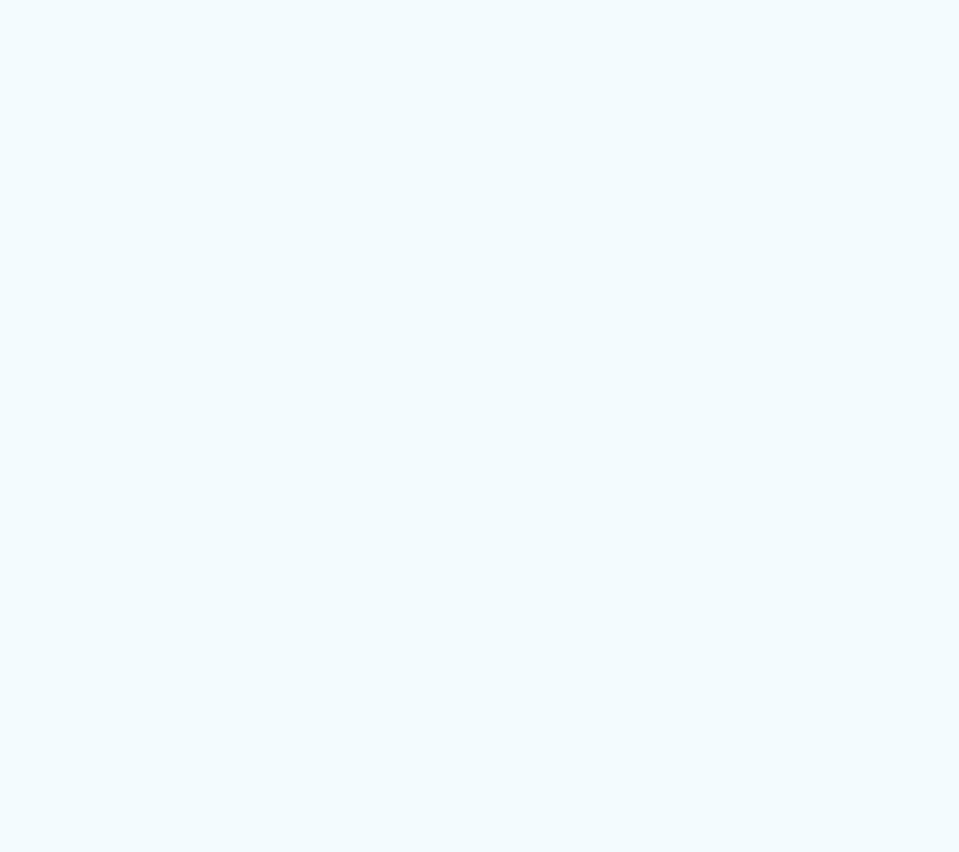
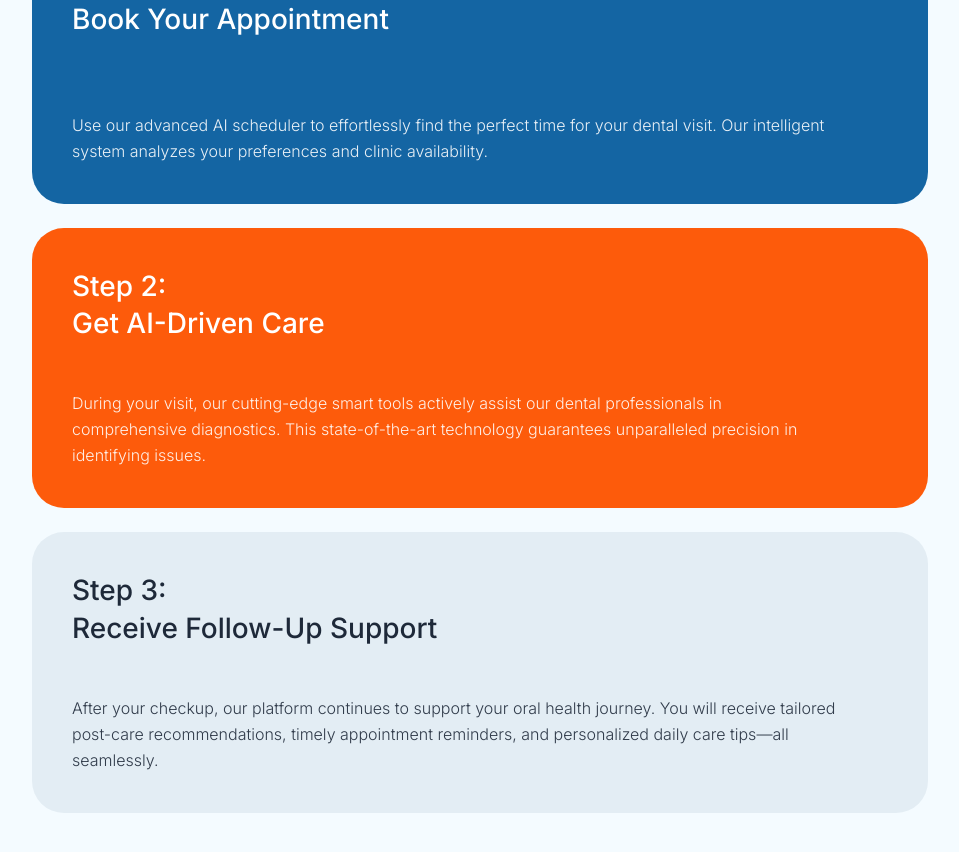
Before and after one commit to Prakash1185/Laptop-Rental-Template, a Next.js app: page / in a window 1280 px wide. Shown: the part 2755-3607 px from the top of the page, without its empty margins (160-1119 px from the left). Before the commit the page ends 2453 px from the top, so only its background shows below. Built offline with nearby package versions, Linux system fonts and the light colour scheme.

Commit message:
steps section added

```diff
--- a/app/page.tsx
+++ b/app/page.tsx
@@ -2,6 +2,7 @@ import Features from "@/components/features";
 import HeroSection from "@/components/hero-section";
 import MissionSection from "@/components/mission";
 import ServicesSection from "@/components/services";
+import Steps from "@/components/steps";
 
 export default function Home() {
   return (
@@ -10,6 +11,7 @@ export default function Home() {
       <MissionSection/>
       <ServicesSection/>
       <Features/>
+      <Steps/>
     </div>
   )
 }
--- /dev/null
+++ b/components/steps.tsx
@@ -0,0 +1,67 @@
+import React from "react";
+
+const Steps = () => {
+  return (
+    <div className="w-full max-w-6xl mx-auto px-4 py-16 font-sans">
+      {/* Heading */}
+      <div className="text-center mb-12 md:mb-16">
+        <h2 className="text-4xl md:text-[2.75rem] text-gray-900 leading-[1.2] tracking-tight">
+          Your Smart Dental Care <br />
+          Journey in Three Steps
+        </h2>
+      </div>
+
+      {/* Steps Container text-left but centered block */}
+      <div className="flex flex-col space-y-6 max-w-4xl mx-auto">
+        {/* Step 1 */}
+        <div className="bg-primary text-white rounded-[2rem] p-8 md:p-10 w-full min-h-[280px] flex flex-col justify-between">
+          <div>
+            <h3 className="text-2xl md:text-[1.75rem] font-medium ">Step 1:</h3>
+            <h4 className="text-2xl md:text-[1.75rem] font-medium">
+              Book Your Appointment
+            </h4>
+          </div>
+          <p className="text-base font-light opacity-90 leading-relaxed max-w-3xl mt-12">
+            Use our advanced AI scheduler to effortlessly find the perfect time
+            for your dental visit. Our intelligent system analyzes your
+            preferences and clinic availability.
+          </p>
+        </div>
+
+        {/* Step 2 */}
+        <div className="bg-accent text-white rounded-[2rem] p-8 md:p-10 w-full min-h-[280px] flex flex-col justify-between">
+          <div>
+            <h3 className="text-2xl md:text-[1.75rem] font-medium ">Step 2:</h3>
+            <h4 className="text-2xl md:text-[1.75rem] font-medium">
+              Get AI-Driven Care
+            </h4>
+          </div>
+          <p className="text-base font-light opacity-90 leading-relaxed max-w-3xl mt-12">
+            During your visit, our cutting-edge smart tools actively assist our
+            dental professionals in comprehensive diagnostics. This
+            state-of-the-art technology guarantees unparalleled precision in
+            identifying issues.
+          </p>
+        </div>
+
+        {/* Step 3 */}
+        <div className="bg-secondary text-gray-800 rounded-[2rem] p-8 md:p-10 w-full min-h-[280px] flex flex-col justify-between">
+          <div>
+            <h3 className="text-2xl md:text-[1.75rem] font-medium">Step 3:</h3>
+            <h4 className="text-2xl md:text-[1.75rem] font-medium">
+              Receive Follow-Up Support
+            </h4>
+          </div>
+          <p className="text-base font-light opacity-90 leading-relaxed max-w-3xl mt-12">
+            After your checkup, our platform continues to support your oral
+            health journey. You will receive tailored post-care recommendations,
+            timely appointment reminders, and personalized daily care tips—all
+            seamlessly.
+          </p>
+        </div>
+      </div>
+    </div>
+  );
+};
+
+export default Steps;
```
